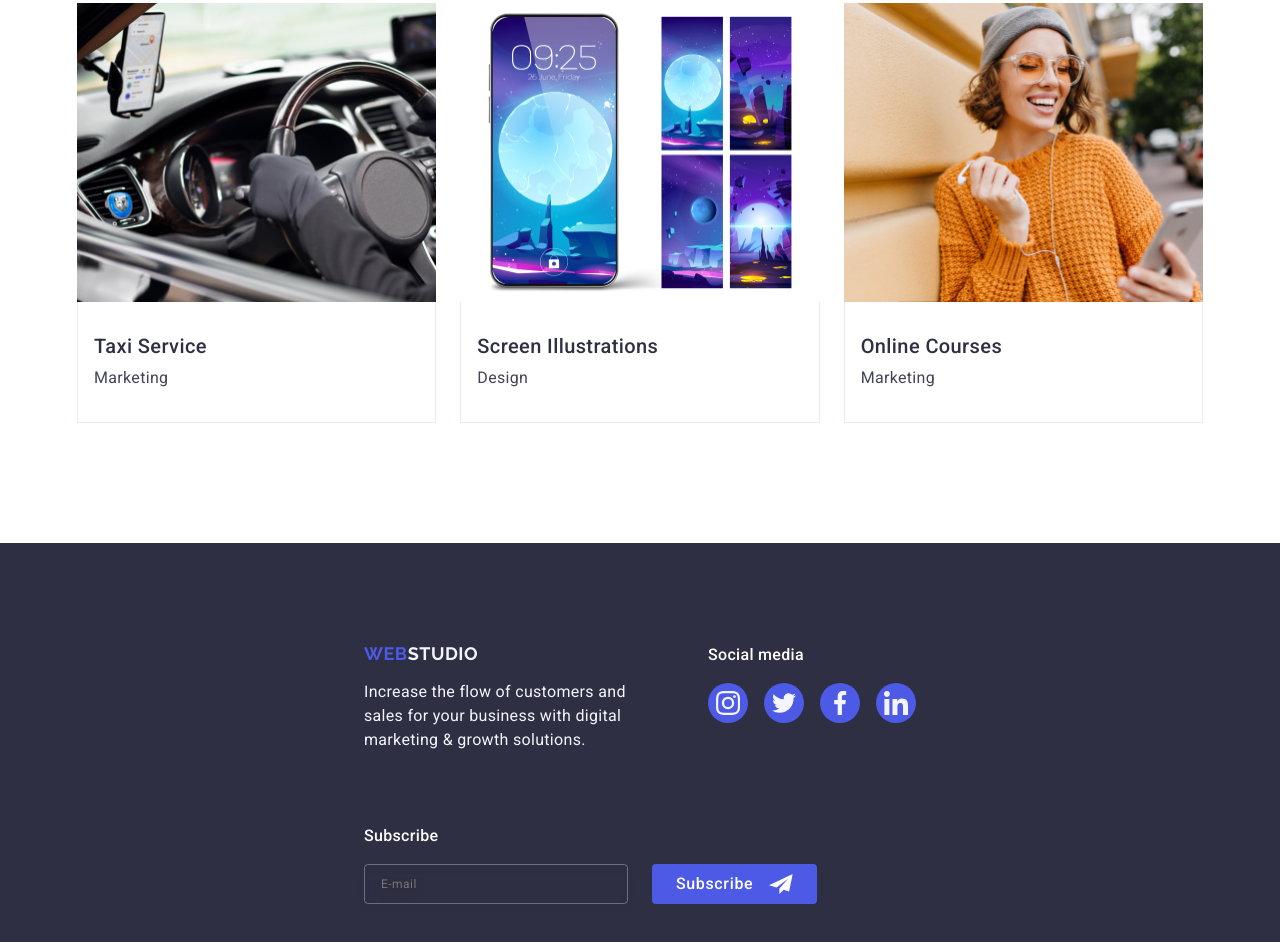
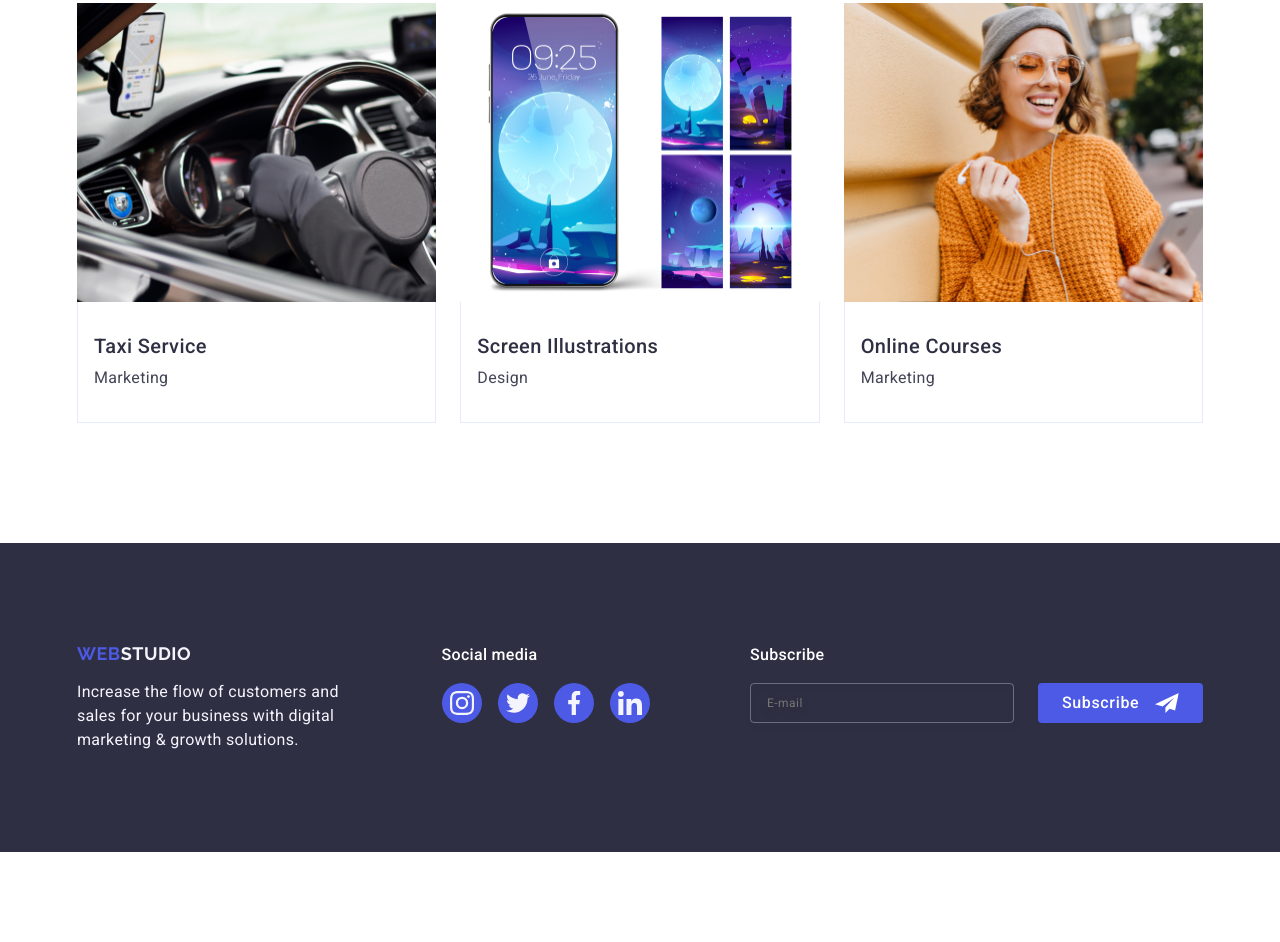
Before and after one commit to scion4581/goit-markup-hw-06, a plain HTML site: page index.html in a window 1280 px wide. Shown: the part 2662-3604 px from the top of the page. After the commit the page ends 3514 px from the top, so only its background shows below. Drawn offline with nearby package versions, Linux system fonts and the light colour scheme.

Commit message:
last fix

```diff
--- a/css/style.css
+++ b/css/style.css
@@ -1057,7 +1057,7 @@ screen and (min-device-pixel-ratio: 2) {
         flex-wrap: wrap;
         column-gap: 24px;
         row-gap: 72px;
-        width: 584px;
+        max-width: 584px;
         flex-direction: row;
         align-items: baseline;
     }
@@ -1221,6 +1221,7 @@ screen and (min-device-pixel-ratio: 2) {
     /* ================ DESKTOP FOOTER STYLES ================ */
     .footer-container {
         justify-content: space-between;
+
     }
     /* ================ /DESKTOP FOOTER STYLES ================ */
 }
```
